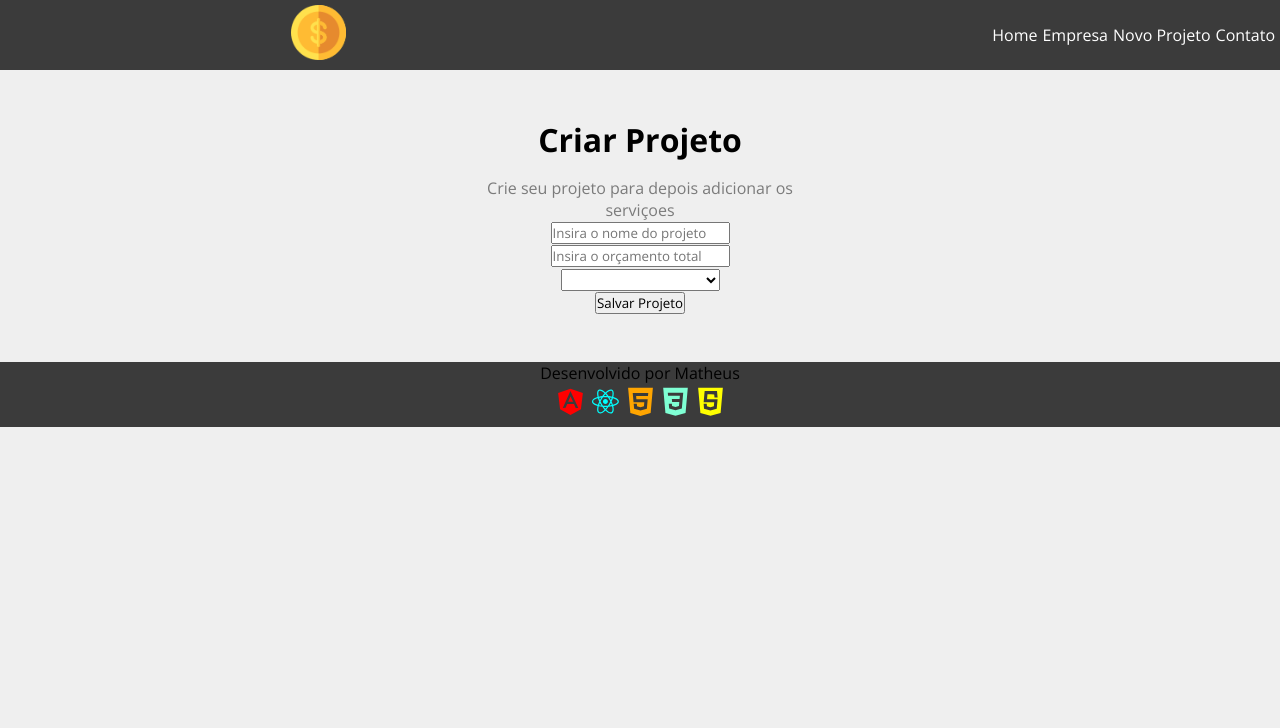
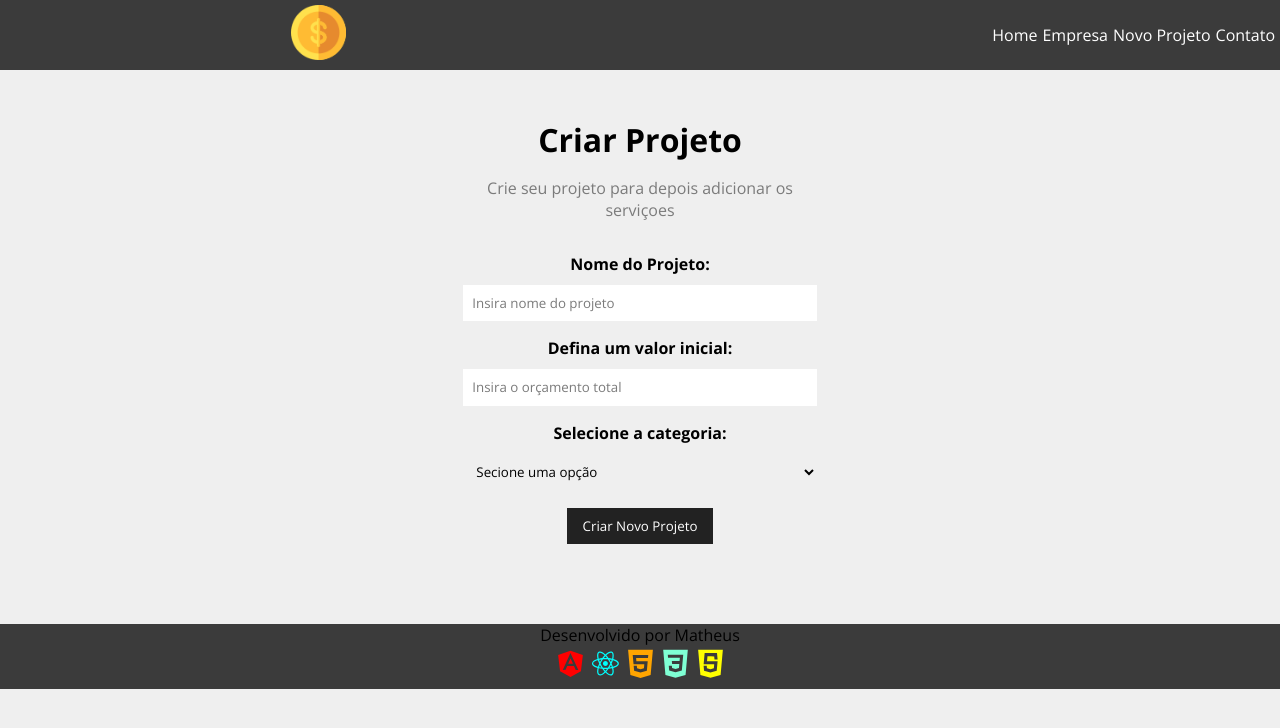
Before and after one commit to MatheusBruno/costs, a JavaScript app: page /newproject in a window 1280 px wide. Shown: the top 728 px of the page. Built offline with nearby package versions, Linux system fonts and the light colour scheme; the HTML template or start-up script is replaced by a standard one.

Commit message:
Criação do componente formulario com desfragmentação do Input, Select e Button

```diff
--- a/package.json
+++ b/package.json
@@ -10,8 +10,8 @@
     "react": "^18.2.0",
     "react-dom": "^18.2.0",
     "react-icons": "^4.4.0",
-    "react-parallax-tilt": "^1.7.63",
-    "react-router-dom": "^6.4.0",
+    "react-parallax-tilt": "^1.7.67",
+    "react-router-dom": "^6.4.1",
     "react-scripts": "5.0.1",
     "uuid": "^9.0.0",
     "web-vitals": "^2.1.4"
--- /dev/null
+++ b/src/form/Input.js
@@ -0,0 +1,11 @@
+import style from './Input.module.css';
+
+function Input({type, name, text, placeholder, handleOnCharge, value}){
+    return(
+        <div className={style.form_control}>
+            <label htmlFor={name}>{text}: </label>
+            <input type={type} name={name} placeholder={placeholder} value={value}></input>
+        </div>
+    )
+}
+export default Input;
--- /dev/null
+++ b/src/form/Input.module.css
@@ -0,0 +1,20 @@
+.form_control{
+    display: flex;
+    flex-direction: column;
+    margin-bottom: 1em;
+}
+
+.form_control label{
+    margin-bottom: .6em;
+    font-weight: bold;
+}
+
+.form_control input{
+    padding: .7em;
+    border-radius: 0;
+    border: none;
+}
+
+.form_control input::placeholder{
+    color: #7b7b7b;
+}
--- /dev/null
+++ b/src/form/Select.js
@@ -0,0 +1,13 @@
+import style from "./Select.module.css";
+
+function Select({ name, text}){
+    return(
+        <div className={style.form_control}>
+            <label htmlFor={name}>{text}: </label>
+            <select name={name} id={name}>
+                <option>Secione uma opção</option>
+            </select>
+        </div>
+    )
+}
+export default Select;
--- /dev/null
+++ b/src/form/Select.module.css
@@ -0,0 +1,16 @@
+.form_control{
+    display: flex;
+    flex-direction: column;
+    margin-bottom: 1em;
+}
+
+.form_control label{
+    margin-bottom: .6em;
+    font-weight: bold;
+}
+
+.form_control select{
+    padding: .7em;
+    border-radius: 0;
+    border: none;
+}
--- /dev/null
+++ b/src/form/SubmitButton.js
@@ -0,0 +1,9 @@
+import style from './SubmitButton.module.css';
+function SubmitButton({text}){
+    return(
+        <div>
+            <button className={style.btn}>{text}</button>
+        </div>
+    )
+}
+export default SubmitButton;
--- /dev/null
+++ b/src/form/SubmitButton.module.css
@@ -0,0 +1,13 @@
+.btn{
+    background-color: #222;
+    color: #fff;
+    padding: .7em 1.2em;
+    text-decoration: none;
+    transition: 0.5s;
+    cursor: pointer;
+    border: none;
+}
+
+.btn:hover{
+    color: #ffbb33;
+}
--- a/src/pages/NewProject.js
+++ b/src/pages/NewProject.js
@@ -6,7 +6,7 @@ function NewProject(){
         <div className={style.newproject_container}>
             <h1> Criar Projeto </h1>
             <p>Crie seu projeto para depois adicionar os serviçoes</p>
-            <ProjectForm />
+            <ProjectForm btnText="Criar Novo Projeto"/>
         </div>
     )
 }
--- a/src/project/ProjectForm.js
+++ b/src/project/ProjectForm.js
@@ -1,20 +1,22 @@
-function ProjectForm(){
+import Input from '../form/Input';
+import Select from '../form/Select';
+import SubmitButton from '../form/SubmitButton';
+import style from './ProjectForm.module.css';
+
+function ProjectForm({btnText}){
     return(
-        <form>
+        <form className={style.form}>
             <div>
-                <input type="text" placeholder="Insira o nome do projeto"></input>
+                <Input type="text" name="name" placeholder="Insira nome do projeto" text="Nome do Projeto"/>
             </div>
             <div>
-                <input type="number" placeholder="Insira o orçamento total"></input>
+                <Input type="number" name="budget" placeholder="Insira o orçamento total" text="Defina um valor inicial"/>
             </div>
             <div>
-            <select name="category_id">
-                <option disabled>Selecionar a categoria</option>
-            </select>
+                <Select name="category_id" text="Selecione a categoria" />
             </div>
-            <div>
-                <input type="submit" value="Salvar Projeto"></input>
-            </div>
+
+            <SubmitButton text={btnText}/>
         </form>
     )
 }
--- /dev/null
+++ b/src/project/ProjectForm.module.css
@@ -0,0 +1,4 @@
+.form{
+    width: 100%;
+    margin: 2em 0;
+}
```
Also changed, not shown: 1 other file (tests, documents, lock files or other folders).
